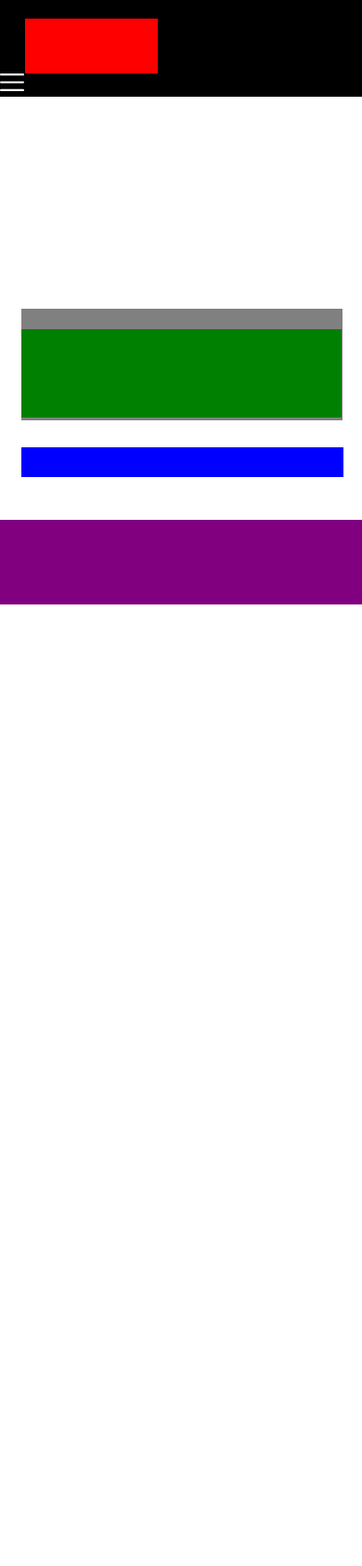
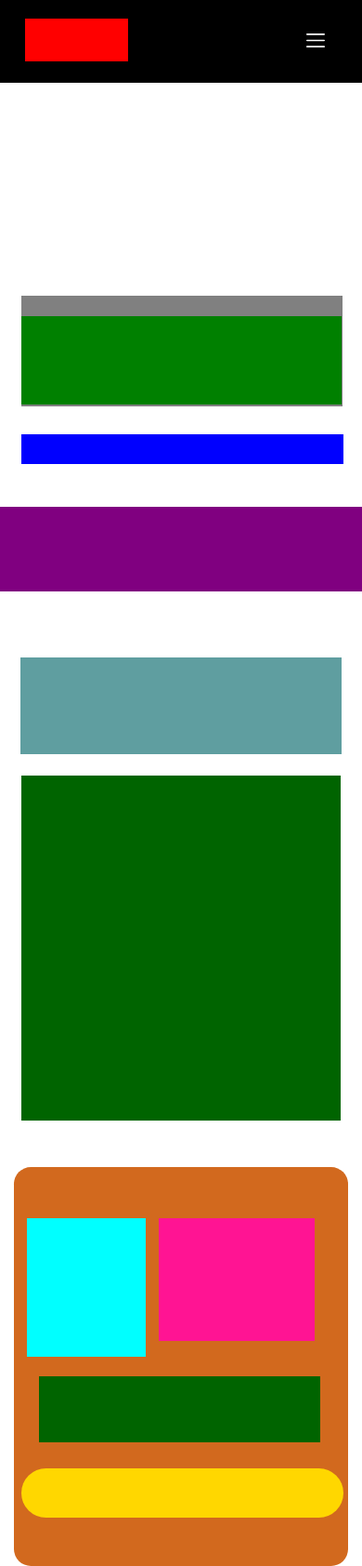
Before and after one commit to siddhesh-mmi/websites-demo-mmi, a React (Create React App) app: page / in a window 390 px wide. Shown: the whole page at 93% size. Before the commit the page ends 844 px from the top, so only its background shows below. Built offline with nearby package versions, Linux system fonts and the light colour scheme.

Commit message:
mobile view changes

```diff
--- a/src/views/Home/home.css
+++ b/src/views/Home/home.css
@@ -489,13 +489,20 @@
 		background-color: black;
     width: 100vw;
     margin-left: 0vw;
-    height: 63pt;
+    height: 17.93vw;
     margin-top: 0vw;
     padding-top: 5vw;
+		display: flex;
+	}
+	.menuIcon {
+    width: 5.3vw;
+    height: 3.84vw;
+		margin-left: 49vw;
+    margin-top: 4.3vw;
 	}
 	.logo{
-		width: 106.89pt;
-    height: 44.67pt;
+		width: 28.5vw;
+    height: 11.9vw;
     background-color: red;
     margin-left: 7vw;
 	}
@@ -534,4 +541,62 @@
     overflow-x: hidden;
     margin-top: 11.7vw;
 	}
+	.eel_section{
+		margin-top: 69vw;
+	}
+	.eel_header{
+		margin-top: 12.26vw;
+    width: 88.8vw;
+    background-color:cadetblue;
+    margin-left: auto;
+    margin-right: auto;
+    height: 26.7vw;
+	}
+	.eel_para{
+		width: 88vw;
+    height: 95vw;
+    margin-top: 6vw;
+    background-color: darkgreen;
+    margin-left: auto;
+    margin-right: auto;
+	}
+	.earning_calc{
+		margin-top:12.96vw;
+		width: 88.8vw;
+		height: 95.8vw;
+		background-color: chocolate;
+		border-radius: 4.68vw;
+		margin-left:auto;
+		margin-right:auto;
+		padding-top: 14.1vw;
+		padding-left: 3.43vw;
+		display:flex;
+	}
+	.earning_calc_img{
+		width: 33vw;
+		height:38.1vw;
+		background-color: cyan;
+		margin-right: 3.43vw;
+	}
+	.earning_calc_header{
+		width:43.2vw;
+		height: 33.86vw;
+		background-color: deeppink;
+		margin-top:0;
+	}
+	.earning_calc_para{
+		margin-top: 9.6vw;
+    width: 77.6vw;
+    height: 18.4vw;
+    background-color: darkgreen;
+    margin-left: -33vw;
+	}
+	.earning_calc_btn{
+		margin-top: 7vw;
+    width: 89vw;
+    height: 13.8vw;
+    border-radius: 21.3vw;
+    margin-left: -37.9vw;
+    background-color: gold;
+	}
 }
```
